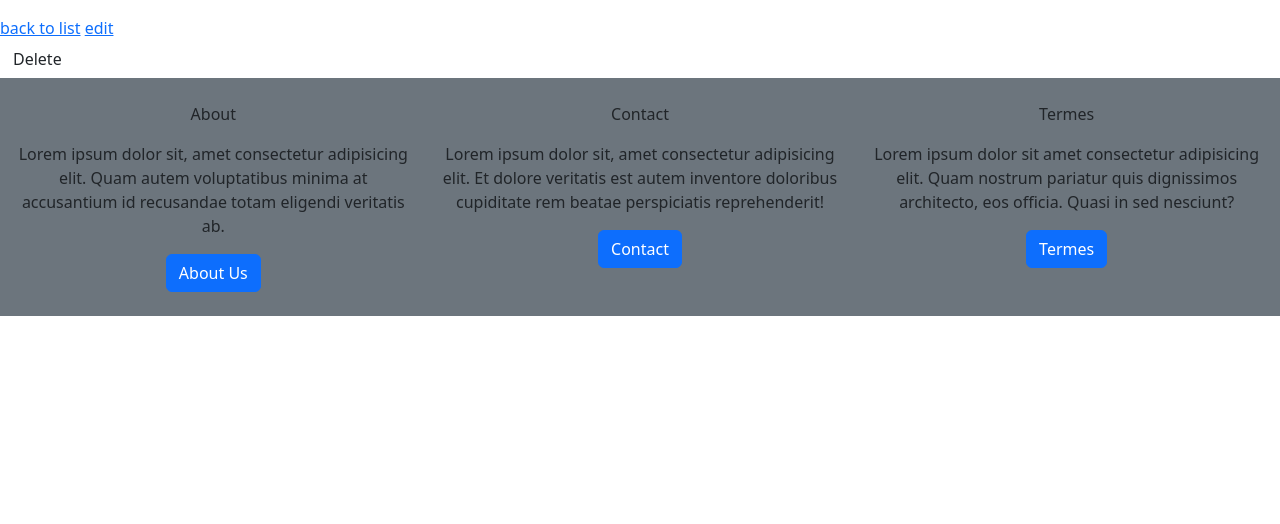
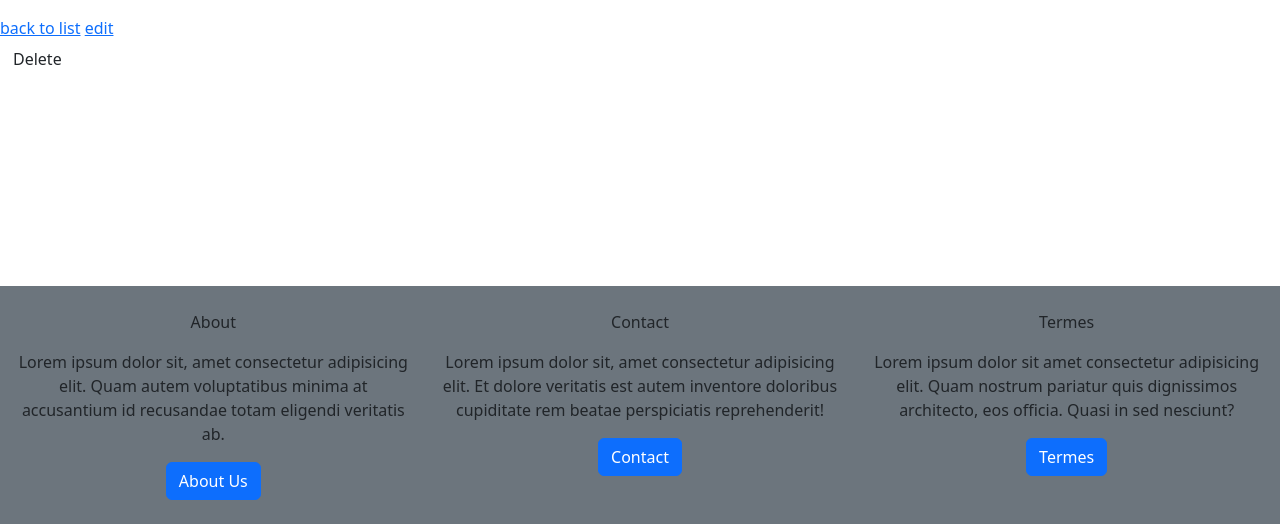
Before and after one commit to MartinEwen/projet2groupe, a Symfony app: template projet2Groupe/templates/comment/show.html.twig in a window 1280 px wide. Shown: the part 276-800 px from the top of the page. Run offline with Twig, Linux system fonts and the light colour scheme; the template is opened without the code that fills it, so the values that code supplies are empty; some libraries are stand-ins or nearby versions.

Commit message:
test scss

```diff
--- a/projet2Groupe/templates/_partials/_footer.html.twig
+++ b/projet2Groupe/templates/_partials/_footer.html.twig
@@ -1,4 +1,4 @@
-<footer class="container-fluid bg-secondary text-center">
+<footer class="container-fluid bg-secondary text-center fixed-bottom">
 	<div class="row">
 		<section class="col-12 col-sm-6 col-lg-4 my-4">
 			<p>About</p>
```
Also changed, not shown: projet2Groupe/public/assets/css/style.css, projet2Groupe/public/assets/css/style.scss (added), 1 other file. Lines whose indentation alone changed are shown as unchanged.
